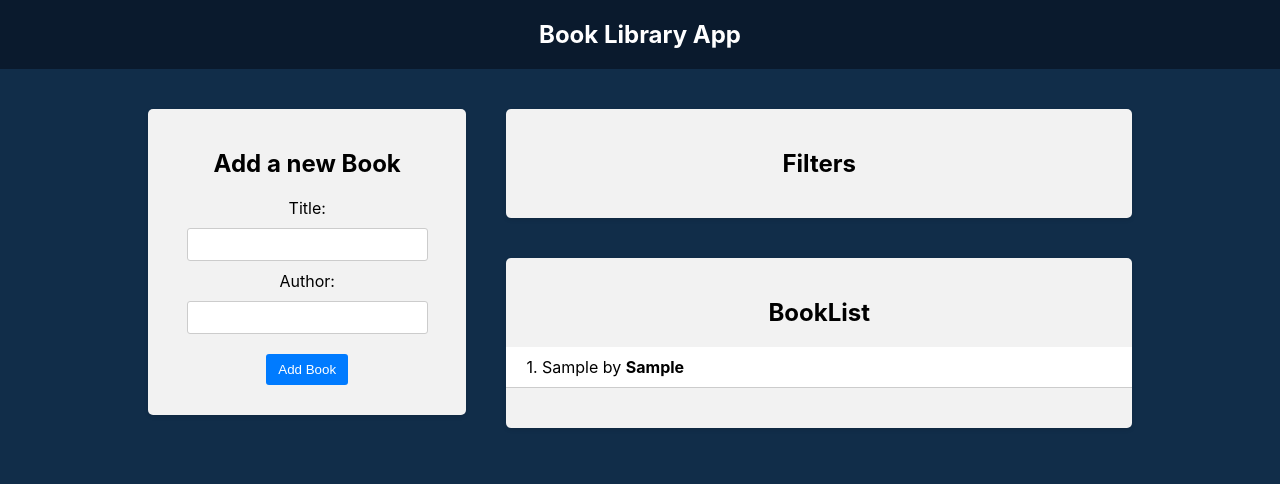
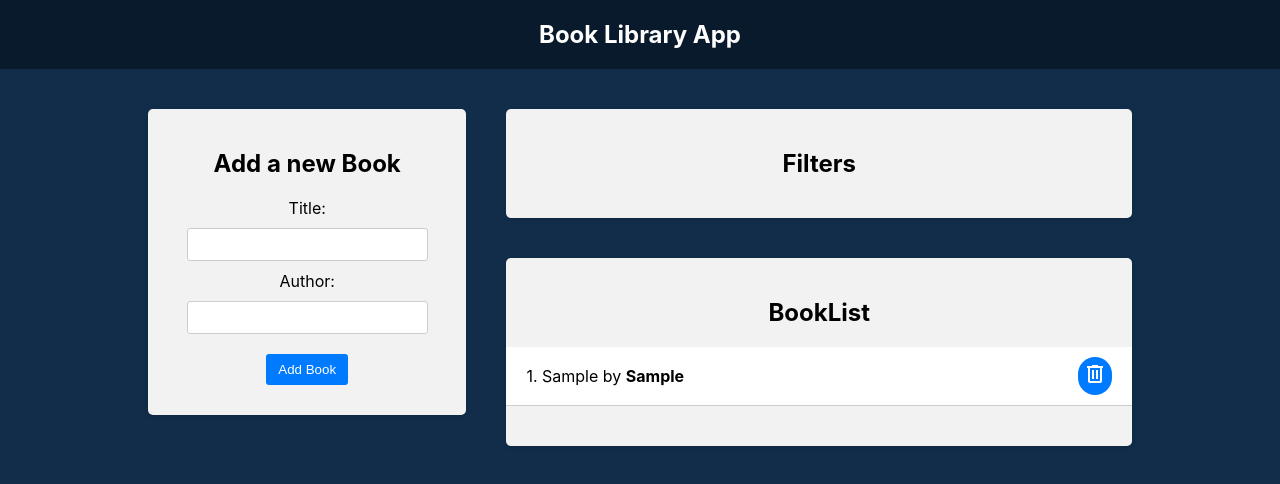
Before and after one commit to DiscoJordan/Books-Library, a React (Create React App) app in the folder client/: page / in a window 1280 px wide. Both pictures are taken after typing "Sample", "Sample" into the empty fields and a click on the button "Add Book". Shown: the top 484 px of the page. Built offline with nearby package versions, Linux system fonts and the light colour scheme.

Commit message:
added book delete reducer

```diff
--- a/client/public/index.html
+++ b/client/public/index.html
@@ -3,6 +3,7 @@
   <head>
     <meta charset="utf-8" />
     <link rel="icon" href="%PUBLIC_URL%/favicon.ico" />
+    <link rel="stylesheet" href="https://fonts.googleapis.com/css2?family=Material+Symbols+Outlined:opsz,wght,FILL,GRAD@20..48,100..700,0..1,-50..200" />
     <meta name="viewport" content="width=device-width, initial-scale=1" />
     <meta name="theme-color" content="#000000" />
     <meta
--- a/client/src/App.css
+++ b/client/src/App.css
@@ -5,7 +5,22 @@
   justify-content: center;
   text-align: center;
 }
+.circle{
+  background-color: #007bff;
+  padding: 5px;
+  border-radius: 50px;
+  transition: all 0.3s ease-in-out;
+  cursor: pointer;
 
+}
+.circle:hover{
+  background-color: #002f61;
+
+
+}
+span{
+  color: white;
+}
 .app-header {
   background-color: #0a1a2d;
   color: #fff;
--- a/client/src/Components/BookList.js
+++ b/client/src/Components/BookList.js
@@ -1,8 +1,14 @@
 import React from "react";
 import { useSelector } from "react-redux";
+import { useDispatch } from "react-redux";
+import { deleteBook } from "../Redux/books/actionCreators";
 
 function BookList() {
   const books = useSelector((state) => state.books);
+const dispatch = useDispatch()
+  const handleDelete = (bookId) => {
+    dispatch(deleteBook(bookId))
+  };
   return (
     <div className="app-block book-list">
       <h2>BookList</h2>
@@ -11,7 +17,15 @@ function BookList() {
         <ul className="book-item">
           {books.map((book, i) => (
             <li key={book.id}>
-              <div class book-info> {++i}. {book.title} by <b>{book.author}</b></div>
+              <div className="book-info">
+                {" "}
+                {++i}. {book.title} by <b>{book.author}</b>
+              </div>
+              <div className="book-actions">
+                <div onClick={()=>handleDelete(book.id)} className="circle">
+                  <span class="material-symbols-outlined">delete</span>
+                </div>
+              </div>
             </li>
           ))}
         </ul>
--- a/client/src/Redux/books/actionCreators.js
+++ b/client/src/Redux/books/actionCreators.js
@@ -6,3 +6,9 @@ export const addBook = (newBook) => {
     payload: newBook,
   };
 };
+export const deleteBook = (BookId) => {
+    return {
+      type: a.DELETE_BOOK,
+      payload: BookId,
+    };
+  };
--- a/client/src/Redux/books/actionTypes.js
+++ b/client/src/Redux/books/actionTypes.js
@@ -1 +1,2 @@
 export const ADD_BOOK = 'ADD_BOOK'
+export const DELETE_BOOK = 'DELETE_BOOK'
--- a/client/src/Redux/books/reducer.js
+++ b/client/src/Redux/books/reducer.js
@@ -7,6 +7,9 @@ const booksReducer = (state = initialState, action) => {
     case  a.ADD_BOOK:
       return [...state,action.payload];
 
+      case  a.DELETE_BOOK:
+        return state.filter(book=>book.id!==action.payload)
+
     default:
       return state;
   }
```
